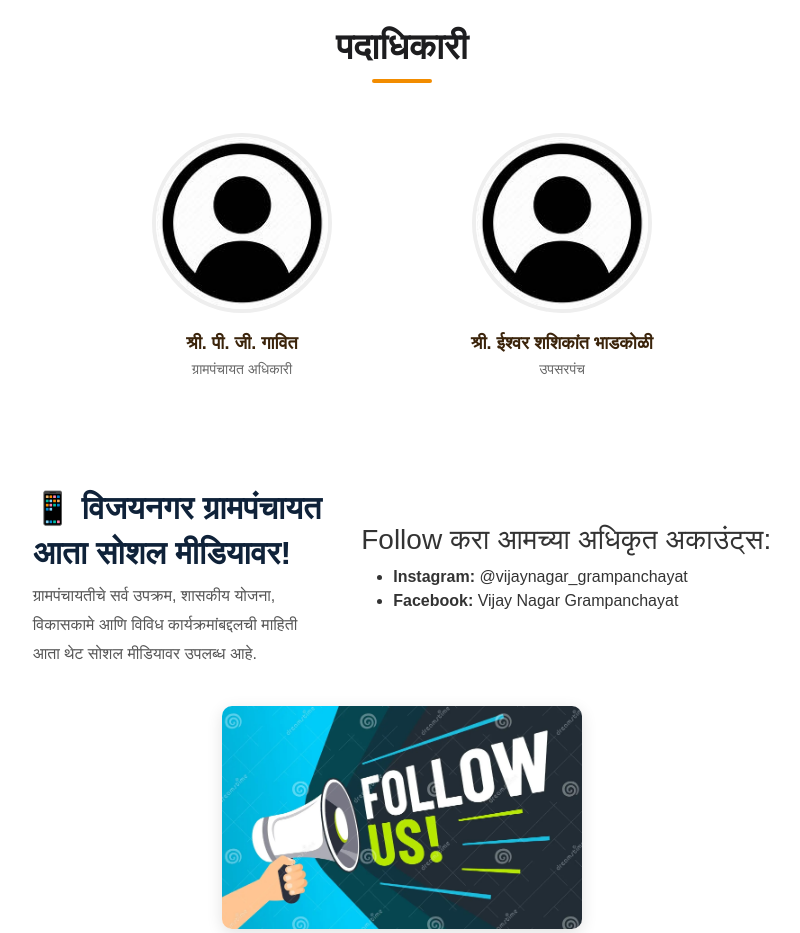
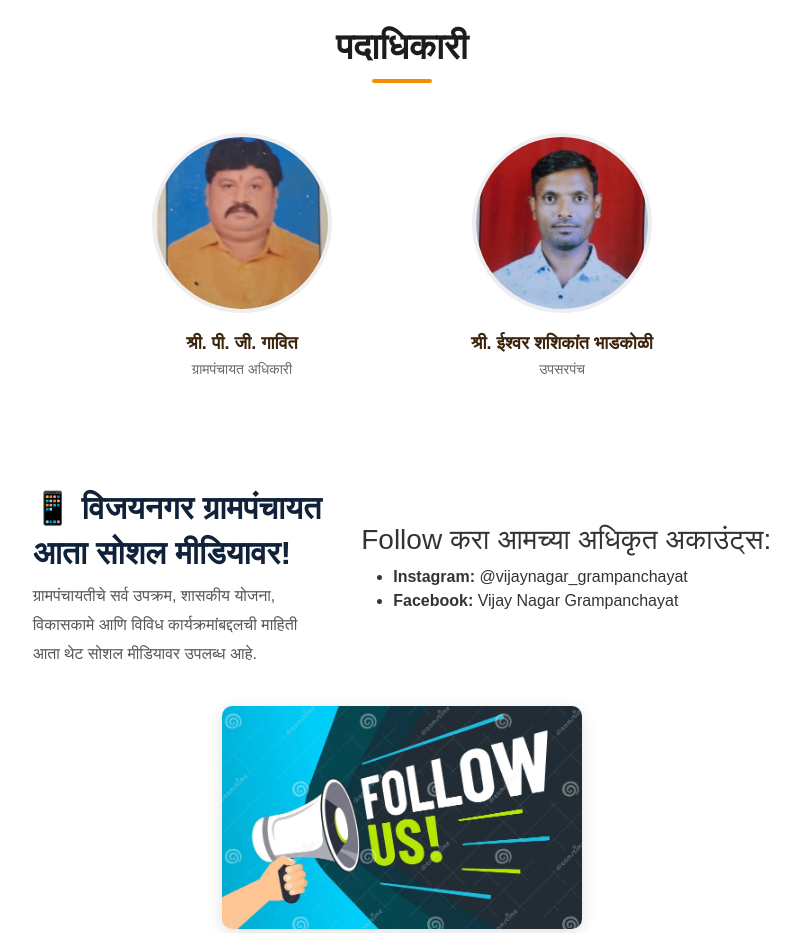
Before and after one commit to Smarttechservices/GrampanchayatVijaynagar, a plain HTML site: page index.html in a window 1280 px wide. Shown: the part 2040-2973 px from the top of the page, without its empty margins (238-1038 px from the left). Drawn offline with nearby package versions, Linux system fonts and the light colour scheme; no server answers.

Commit message:
Update index.html

```diff
--- a/index.html
+++ b/index.html
@@ -388,12 +388,12 @@
     <h2  data-aos="fade-up" class="section-title-photo">पदाधिकारी</h2>
     <div data-aos="fade-up" class="officials-container">
         <div class="official-card">
-        <img src="images/adminlogo.jpeg" alt="श्री. पी. जी. गावित">
+        <img src="images/vijaynagar_gramsevak_1.jpeg" alt="श्री. पी. जी. गावित">
         <h3>श्री. पी. जी. गावित</h3>
         <p>ग्रामपंचायत अधिकारी</p>
         </div>
         <div class="official-card">
-        <img src="images/adminlogo.jpeg" alt="श्री. ईश्वर शशिकांत भाडकोळी">
+        <img src="images/Eshwar_bhadkule_upsarpanch.jpeg" alt="श्री. ईश्वर शशिकांत भाडकोळी">
         <h3>श्री. ईश्वर शशिकांत भाडकोळी</h3>
         <p>उपसरपंच</p>
         </div>
@@ -682,4 +682,5 @@ document.addEventListener("DOMContentLoaded", function () {
 
 </script>
 </body>
+
 </html>
```
